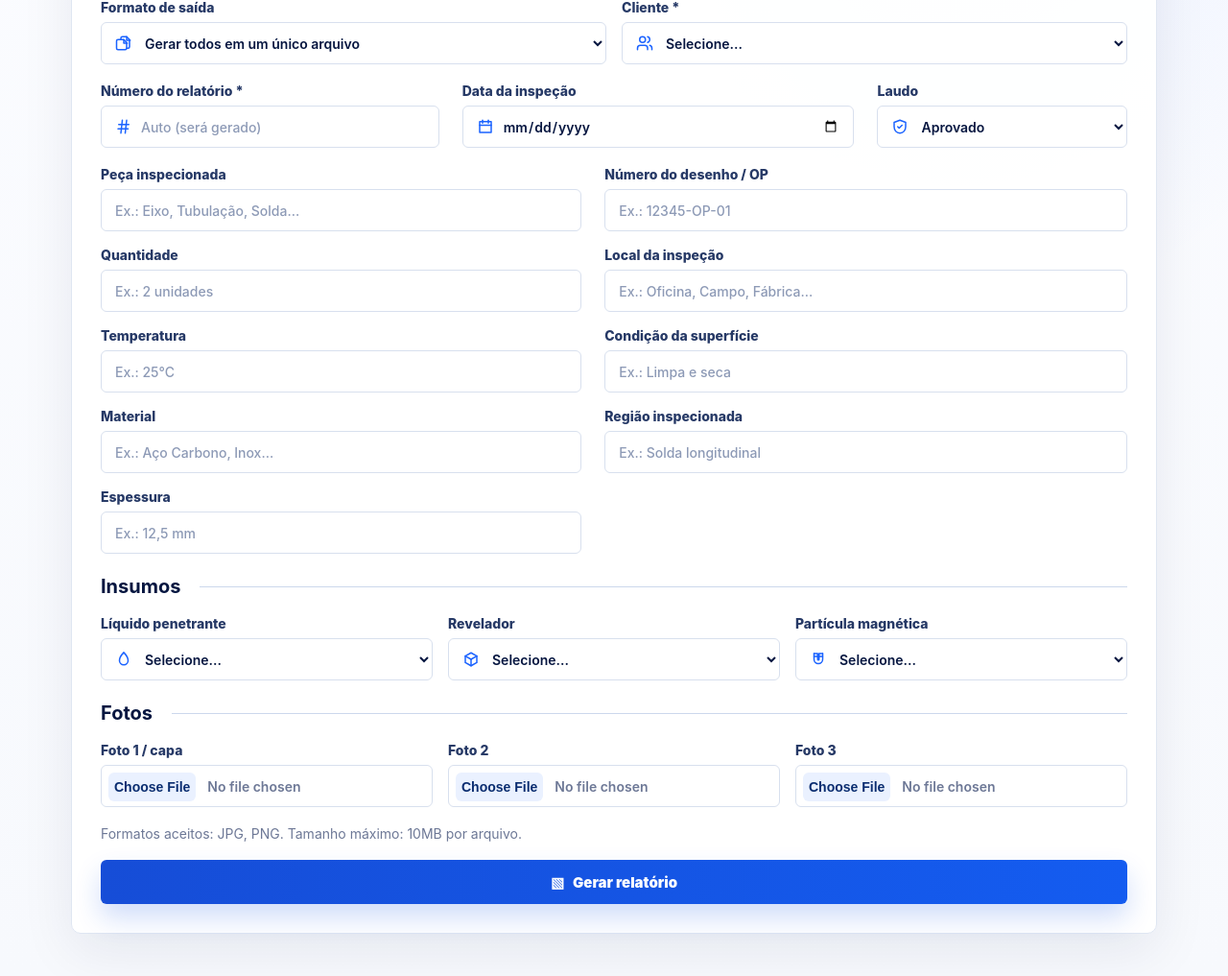
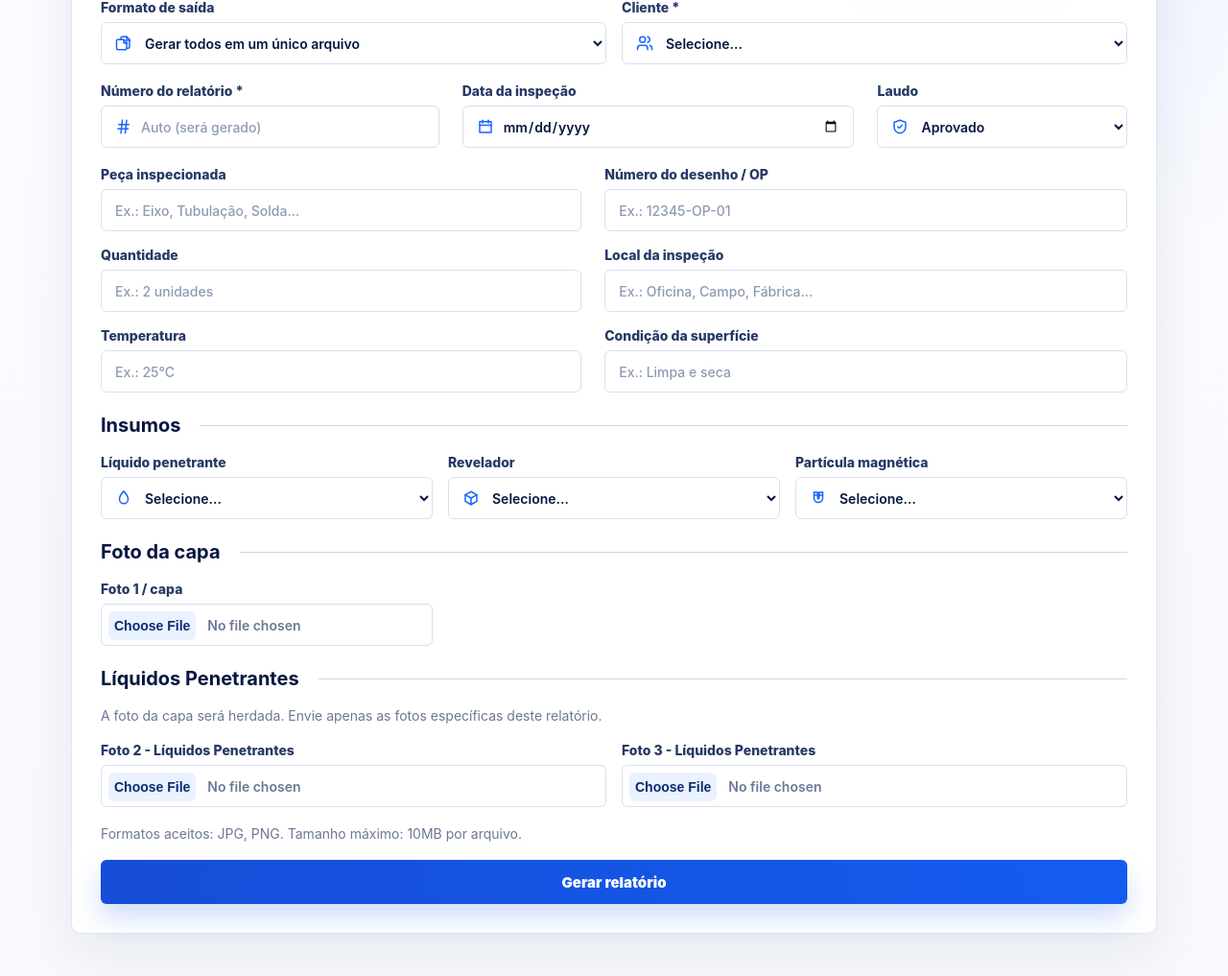
Before and after one commit to geradorderelatorios/gerador-relatorios-web, a Python web app: template templates/emitir_relatorio.html in a window 1280 px wide. Shown: the part 298-1315 px from the top of the page at 96% size. Run offline with Jinja, Linux system fonts and the light colour scheme; the template is opened without the code that fills it, so the values that code supplies are empty.

Commit message:
Separa fotos por tipo de relatorio

```diff
--- a/static/web.css
+++ b/static/web.css
@@ -577,6 +577,47 @@ input[type="file"]::file-selector-button {
   box-shadow: 0 14px 28px rgba(20, 86, 229, .20);
 }
 
+.shared-step,
+.report-step {
+  display: grid;
+  gap: 19px;
+}
+
+.shared-step[hidden],
+.report-step[hidden],
+.wizard-status[hidden],
+.wizard-back[hidden] {
+  display: none;
+}
+
+.wizard-status {
+  min-height: 42px;
+  display: flex;
+  align-items: center;
+  padding: 0 14px;
+  border: 1px solid #cfe0ff;
+  border-radius: 8px;
+  color: #124bc9;
+  background: #eff5ff;
+  font-size: 14px;
+  font-weight: 900;
+}
+
+.wizard-actions {
+  display: grid;
+  grid-template-columns: 180px 1fr;
+  gap: 14px;
+  align-items: center;
+}
+
+.wizard-actions .submit-wide {
+  min-width: 0;
+}
+
+.wizard-actions .wizard-back[hidden] + .submit-wide {
+  grid-column: 1 / -1;
+}
+
 .button,
 button {
   cursor: pointer;
--- a/templates/emitir_relatorio.html
+++ b/templates/emitir_relatorio.html
@@ -2,7 +2,7 @@
 {% block content %}
 <div class="breadcrumb"><span>Relatórios</span><span>›</span><strong>Emitir relatórios</strong></div>
 
-<form class="panel form form-card" method="post" enctype="multipart/form-data">
+<form class="panel form form-card report-wizard" method="post" enctype="multipart/form-data" id="report-form">
   <div class="page-head">
     <div>
       <h1>Emitir relatórios</h1>
@@ -29,6 +29,9 @@
     </label>
   </div>
 
+  <div class="wizard-status" id="wizard-status" hidden></div>
+
+  <section class="shared-step" id="shared-step">
     <div class="grid two">
       <label>Formato de saída
         <span class="input-icon"><span><svg><use href="#icon-files"></use></svg></span>
@@ -86,15 +89,6 @@
       <label>Condição da superfície
         <input name="COND_SUPERFICIAL" placeholder="Ex.: Limpa e seca">
       </label>
-    <label>Material
-      <input name="MATERIAL" placeholder="Ex.: Aço Carbono, Inox...">
-    </label>
-    <label>Região inspecionada
-      <input name="REGIAO_INSP" placeholder="Ex.: Solda longitudinal">
-    </label>
-    <label>Espessura
-      <input name="ESPESSURA" placeholder="Ex.: 12,5 mm">
-    </label>
     </div>
 
     <div class="section-line"><h2>Insumos</h2></div>
@@ -131,20 +125,142 @@
       </label>
     </div>
 
-  <div class="section-line"><h2>Fotos</h2></div>
-  <div class="grid three">
+    <div class="section-line"><h2>Foto da capa</h2></div>
+    <div class="grid three cover-photo-grid">
       <label>Foto 1 / capa
         <input name="FOTO_1" type="file" accept="image/*">
       </label>
-    <label>Foto 2
-      <input name="FOTO_2" type="file" accept="image/*">
+    </div>
+  </section>
+
+  <section class="report-step" data-report-step="lp">
+    <div class="section-line"><h2>Líquidos Penetrantes</h2></div>
+    <p class="empty">A foto da capa será herdada. Envie apenas as fotos específicas deste relatório.</p>
+    <div class="grid two">
+      <label>Foto 2 - Líquidos Penetrantes
+        <input name="LP_FOTO_2" type="file" accept="image/*">
       </label>
-    <label>Foto 3
-      <input name="FOTO_3" type="file" accept="image/*">
+      <label>Foto 3 - Líquidos Penetrantes
+        <input name="LP_FOTO_3" type="file" accept="image/*">
       </label>
     </div>
+  </section>
+
+  <section class="report-step" data-report-step="pm">
+    <div class="section-line"><h2>Partículas Magnéticas</h2></div>
+    <p class="empty">A foto da capa será herdada. Envie apenas as fotos específicas deste relatório.</p>
+    <div class="grid two">
+      <label>Foto 2 - Partículas Magnéticas
+        <input name="PM_FOTO_2" type="file" accept="image/*">
+      </label>
+      <label>Foto 3 - Partículas Magnéticas
+        <input name="PM_FOTO_3" type="file" accept="image/*">
+      </label>
+    </div>
+  </section>
+
+  <section class="report-step" data-report-step="us">
+    <div class="section-line"><h2>Ultrassom</h2></div>
+    <p class="empty">A foto da capa será herdada. Preencha os campos próprios do ultrassom e envie as fotos deste relatório.</p>
+    <div class="grid three">
+      <label>Material
+        <input name="MATERIAL" placeholder="Ex.: Aço Carbono, Inox...">
+      </label>
+      <label>Região inspecionada
+        <input name="REGIAO_INSP" placeholder="Ex.: Solda longitudinal">
+      </label>
+      <label>Espessura
+        <input name="ESPESSURA" placeholder="Ex.: 12,5 mm">
+      </label>
+    </div>
+    <div class="grid two">
+      <label>Foto 2 - Ultrassom
+        <input name="US_FOTO_2" type="file" accept="image/*">
+      </label>
+      <label>Foto 3 - Ultrassom
+        <input name="US_FOTO_3" type="file" accept="image/*">
+      </label>
+    </div>
+  </section>
+
   <p class="empty">Formatos aceitos: JPG, PNG. Tamanho máximo: 10MB por arquivo.</p>
 
-  <button class="submit-wide" type="submit">▧ &nbsp; Gerar relatório</button>
+  <div class="wizard-actions">
+    <button class="button wizard-back" type="button" id="wizard-back" hidden>Voltar</button>
+    <button class="submit-wide" type="button" id="wizard-next">Gerar relatório</button>
+  </div>
 </form>
+
+<script>
+  const reportForm = document.getElementById("report-form");
+  const sharedStep = document.getElementById("shared-step");
+  const statusBox = document.getElementById("wizard-status");
+  const nextButton = document.getElementById("wizard-next");
+  const backButton = document.getElementById("wizard-back");
+  const reportSteps = [...document.querySelectorAll("[data-report-step]")];
+  const reportLabels = {
+    lp: "Líquidos Penetrantes",
+    pm: "Partículas Magnéticas",
+    us: "Ultrassom",
+  };
+  let currentStep = 0;
+
+  function selectedReports() {
+    const reports = [];
+    if (document.querySelector("[name='incluir_lp']")?.checked) reports.push("lp");
+    if (document.querySelector("[name='incluir_pm']")?.checked) reports.push("pm");
+    if (document.querySelector("[name='incluir_us']")?.checked) reports.push("us");
+    return reports;
+  }
+
+  function paintWizard() {
+    const selected = selectedReports();
+    const lastIndex = Math.max(selected.length - 1, 0);
+    if (currentStep > lastIndex) currentStep = lastIndex;
+
+    const multiple = selected.length > 1;
+    const activeReport = selected[currentStep] || selected[0];
+
+    sharedStep.hidden = multiple && currentStep > 0;
+    reportSteps.forEach((step) => {
+      step.hidden = step.dataset.reportStep !== activeReport;
+    });
+
+    statusBox.hidden = !multiple;
+    if (multiple && activeReport) {
+      statusBox.textContent = `Relatório ${currentStep + 1} de ${selected.length}: ${reportLabels[activeReport]}`;
+    }
+
+    backButton.hidden = !multiple || currentStep === 0;
+    nextButton.type = multiple && currentStep < selected.length - 1 ? "button" : "submit";
+    nextButton.textContent = multiple && currentStep < selected.length - 1 ? "Próximo relatório" : "Gerar relatório";
+  }
+
+  nextButton.addEventListener("click", (event) => {
+    event.preventDefault();
+    const selected = selectedReports();
+    if (selected.length > 1 && currentStep < selected.length - 1) {
+      currentStep += 1;
+      paintWizard();
+      reportForm.scrollIntoView({ behavior: "smooth", block: "start" });
+      return;
+    }
+    reportForm.requestSubmit();
+  });
+
+  backButton.addEventListener("click", () => {
+    currentStep = Math.max(currentStep - 1, 0);
+    paintWizard();
+    reportForm.scrollIntoView({ behavior: "smooth", block: "start" });
+  });
+
+  document.querySelectorAll("[name^='incluir_']").forEach((field) => {
+    field.addEventListener("change", () => {
+      currentStep = 0;
+      paintWizard();
+    });
+  });
+
+  paintWizard();
+</script>
 {% endblock %}
```
Also changed, not shown: web_app.py (+24 -12 lines). Lines whose indentation alone changed are shown as unchanged.
